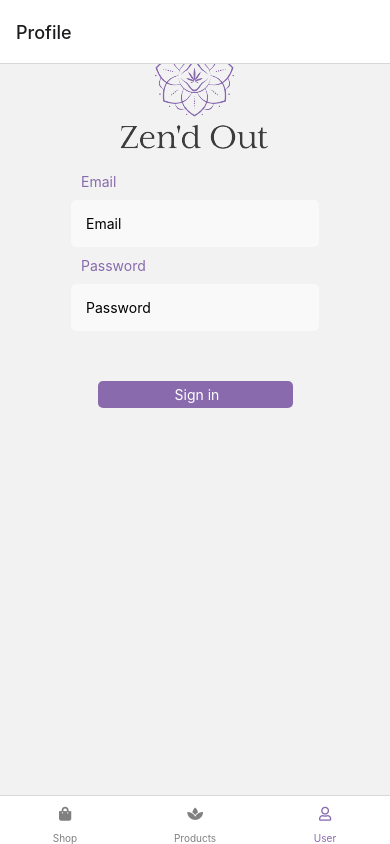
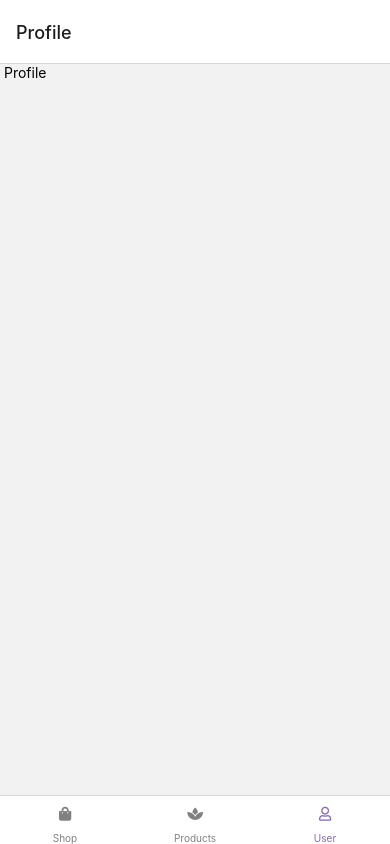
Before and after one commit to salsabeelomar/Zend-Out, a React Native app: screen /User in a window 390 px wide. Built offline with nearby package versions, Linux system fonts and the light colour scheme.

Commit message:
add Proftle app and put it in User navigation relates #3

```diff
--- /dev/null
+++ b/Pages/Profile.jsx
@@ -0,0 +1,7 @@
+import { Text } from 'react-native';
+import React from 'react';
+
+function Profile() {
+  return <Text> Profile</Text>;
+}
+export default Profile;
--- a/navigation/User.jsx
+++ b/navigation/User.jsx
@@ -2,13 +2,14 @@ import React from 'react';
 import { createNativeStackNavigator } from '@react-navigation/native-stack';
 import SignIn from '../Pages/SignIn';
 import SignUp from '../Pages/SignUp';
+import Profile from '../Pages/Profile';
 
 function UserStack() {
   const Stack = createNativeStackNavigator();
   return (
     <Stack.Navigator initialRouteName="Profile">
       <Stack.Screen name="SignIn" component={SignIn} />
-      <Stack.Screen name="Profile" component={SignIn} />
+      <Stack.Screen name="Profile" component={Profile} />
       <Stack.Screen name="SignUp" component={SignUp} />
     </Stack.Navigator>
   );
```
